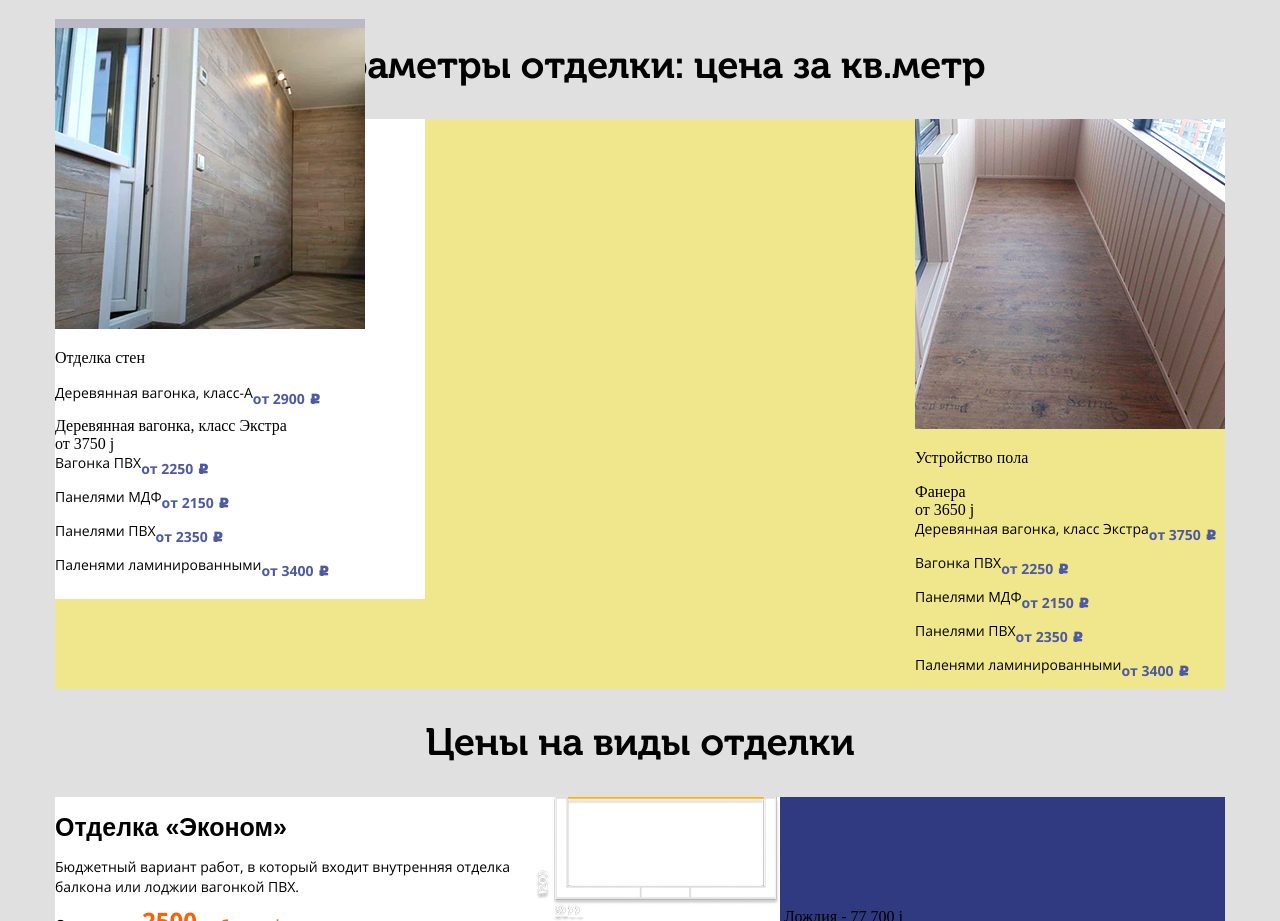
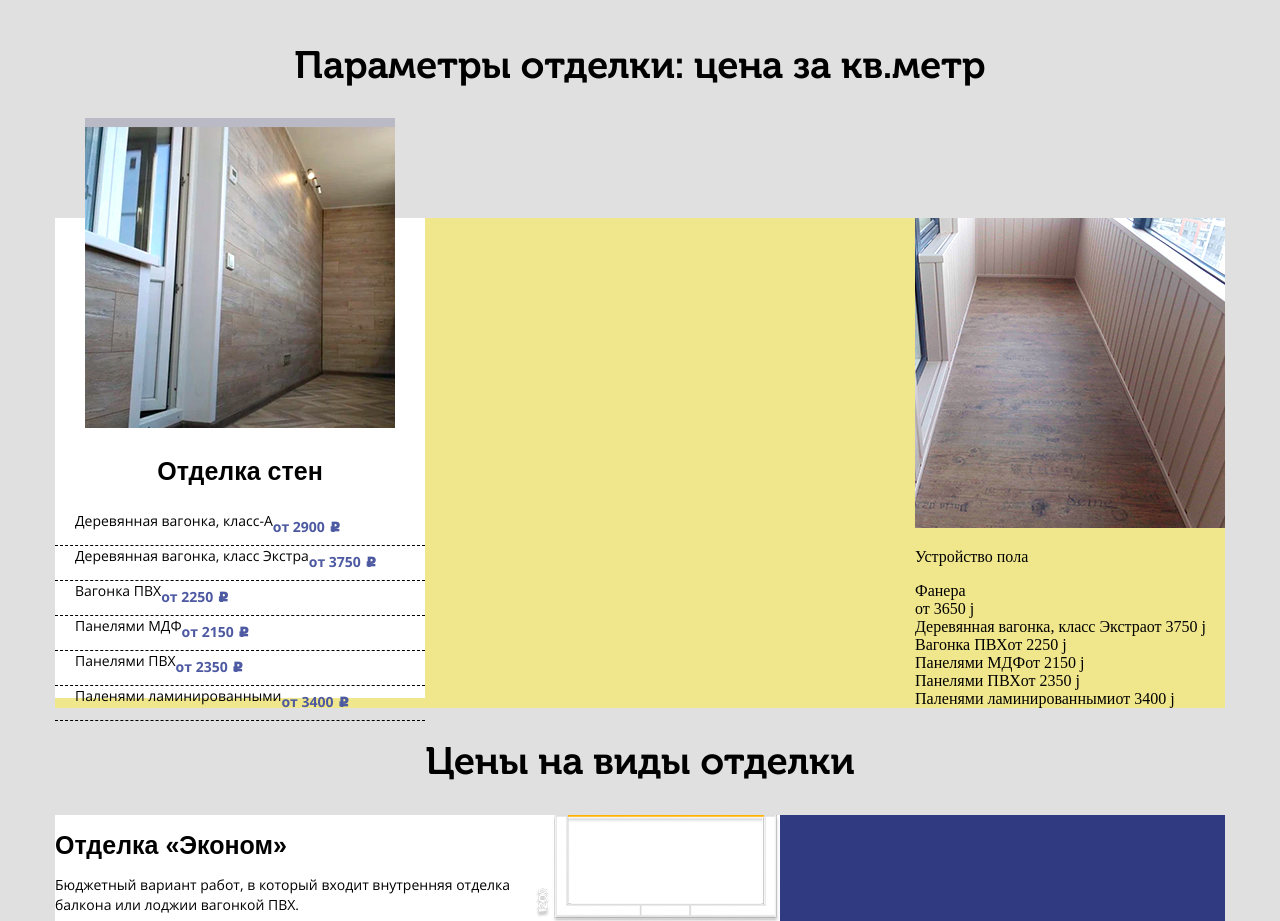
Before and after one commit to Dragdjqys/verst, a plain HTML site: page index.html in a window 1280 px wide. Shown: the part 3374-4295 px from the top of the page. Drawn offline with Linux system fonts and the light colour scheme.

Commit message:
work at __parameters

```diff
--- a/index.css
+++ b/index.css
@@ -442,6 +442,7 @@ background-color: #e6e6e6;
     margin: 0px auto;
     width: 1170px;
     background-color: khaki;
+    margin-top: 130px;
 }
 .__parameters__cards__wall {
     width: 370px;
@@ -449,29 +450,60 @@ background-color: #e6e6e6;
     background-color: white;
 }
 
+
+.__parameters__cards .name {
+    font-family: 'Museo Cyrl', Arial, Helvetica, sans-serif;
+    font-weight: 700;
+    font-size: 25px;
+    text-align: center;
+}
+
+.__parameters__cards .line {
+    border-top: 1px dashed #000;
+}
+
 .__parameters__cards__wall__lining-a {
+    display: flex;
+}
+.__parameters__cards__wall__lining-extra {
+    display: flex;
+}
+.__parameters__cards__wall__lining-pfh {
+    display: flex;
+}
+.__parameters__cards__wall__panel-mdf {
+    display: flex;
+}
+.__parameters__cards__wall__panel-pfh {
+display: flex;
+}
+.__parameters__cards__wall__panel-laminated {
     display: flex;
 }
 
 .__paremeters__cards__wall_img {
     margin-top: -100px;
+    margin-left: 30px;
 }
 
-.__parameters__cards__wall__lining-a_text {
+.__parameters__cards .text {
     font-family: 'Open Sans', Arial, Helvetica, sans-serif;
     font-weight: 100;
     font-size: 14px;
+    padding-left: 20px;
 }
 
-.__parameters__cards__wall__lining-a__price {
+.__parameters__cards .price {
     font-family: 'Open Sans', Arial, Helvetica, sans-serif;
     font-weight: bold;
     font-size: 14px;
     line-height: 32px;
     color: #4d59a1;
+
+
 }
 
-.__parameters__cards__wall__lining-a__price_rub {
+.__parameters__cards .rub {
     font-family: 'AlS Rubl', Arial, Helvetica, sans-serif;
 }
 
--- a/index.html
+++ b/index.html
@@ -192,42 +192,47 @@
             <div class="__parameters__cards__wall">
                 <img class="__paremeters__cards__wall_img" src="img/__parameters__cards_wall.jpg">
 
-                <p class="__parameters__cards__wall_name">Отделка стен</p>
+                <p class="__parameters__cards__wall_name name">Отделка стен</p>
 
                 <div class="__parameters__cards__wall__lining-a">
-                    <span class="__parameters__cards__wall__lining-a_text">Деревянная вагонка, класс-А</span>
-                    <div class="__parameters__cards__wall__lining-a__price">от 2900 <span
-                            class="__parameters__cards__wall__lining-a__price_rub">j</span></div>
+                    <span class="__parameters__cards__wall__lining-a_text text">Деревянная вагонка, класс-А</span>
+                    <div class="__parameters__cards__wall__lining-a__price price">от 2900 <span
+                            class="__parameters__cards__wall__lining-a__price_rub rub">j</span></div>
                 </div>
+                <div class="__parameters__cards__wall_line line"></div>
+                <div class="__parameters__cards__wall__lining-extra">
+                    <span class="__parameters__cards__wall__lining-extra_text text">Деревянная вагонка, класс Экстра</span>
+                    <div class="__parameters__cards__wall__lining-extra__price price">от 3750 <span
+                            class="__parameters__cards__wall__lining-extra__price_rub rub">j</span></div>
+                </div>
+                <div class="__parameters__cards__wall_line line"></div>
 
-                <div class="__parameters__cards__wall__lining-extra">
-                    <span class="__parameters__cards__wall__lining-extra_text">Деревянная вагонка, класс Экстра</span>
-                    <div class="__parameters__cards__wall__lining-extra__price">от 3750 <span
-                            class="__parameters__cards__wall__lining-extra__price_rub">j</span></div>
-                </div>
+                <div class="__parameters__cards__wall__lining-pfh">
+                    <span class="__parameters__cards__wall__lining-pfh_text text">Вагонка ПВХ</span>
+                    <div class="__parameters__cards__wall__lining-pfh__price price">от 2250 <span
+                            class="__parameters__cards__wall__lining-pfh__price_rub rub">j</span></div></div>
+                            <div class="__parameters__cards__wall_line line"></div>
 
-                <div class="__parameters__cards__wall__lining-a">
-                    <span class="__parameters__cards__wall__lining-a_text">Вагонка ПВХ</span>
-                    <div class="__parameters__cards__wall__lining-a__price">от 2250 <span
-                            class="__parameters__cards__wall__lining-a__price_rub">j</span></div></div>
+                            <div class="__parameters__cards__wall__panel-mdf">
+                                <span class="__parameters__cards__wall__panel-mdf_text text">Панелями МДФ</span>
+                                <div class="__parameters__cards__wall__panel-mdf__price price">от 2150 <span
+                                        class="__parameters__cards__wall__panel-mdf__price_rub rub">j</span></div>
+                            </div>
+                            <div class="__parameters__cards__wall_line line"></div>
 
-                            <div class="__parameters__cards__wall__lining-a">
-                                <span class="__parameters__cards__wall__lining-a_text">Панелями МДФ</span>
-                                <div class="__parameters__cards__wall__lining-a__price">от 2150 <span
-                                        class="__parameters__cards__wall__lining-a__price_rub">j</span></div>
+                            <div class="__parameters__cards__wall__panel-pfh">
+                                <span class="__parameters__cards__wall__panel-pfh_text text">Панелями ПВХ</span>
+                                <div class="__parameters__cards__wall__panel-pfh__price price">от 2350 <span
+                                        class="__parameters__cards__wall__panel-pfh__price_rub rub">j</span></div>
                             </div>
+                            <div class="__parameters__cards__wall_panel-pfh_line line"></div>
 
-                            <div class="__parameters__cards__wall__lining-a">
-                                <span class="__parameters__cards__wall__lining-a_text">Панелями ПВХ</span>
-                                <div class="__parameters__cards__wall__lining-a__price">от 2350 <span
-                                        class="__parameters__cards__wall__lining-a__price_rub">j</span></div>
+                            <div class="__parameters__cards__wall__panel-laminated">
+                                <span class="__parameters__cards__wall__panel-laminated_text text">Паленями ламинированными</span>
+                                <div class="__parameters__cards__wall__panel-laminated__price price ">от 3400 <span
+                                        class="__parameters__cards__wall__panel-laminated__price_rub rub">j</span></div>
                             </div>
-
-                            <div class="__parameters__cards__wall__lining-a">
-                                <span class="__parameters__cards__wall__lining-a_text">Паленями ламинированными</span>
-                                <div class="__parameters__cards__wall__lining-a__price">от 3400 <span
-                                        class="__parameters__cards__wall__lining-a__price_rub">j</span></div>
-                            </div>
+                            <div class="__parameters__cards__wall_line line"></div>
                 </div>
                 <!-- Отделка стен конец -->
 
```
